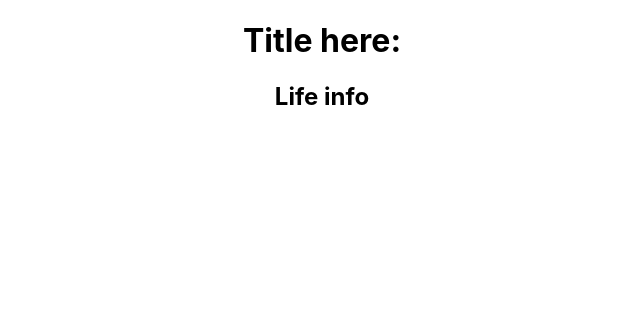
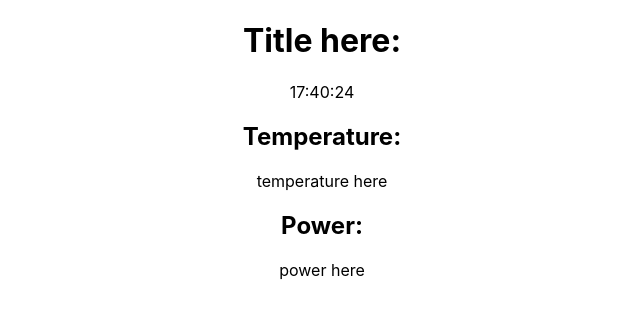
Before and after one commit to Natalalia/meteo, a React (Create React App) app: page / in a window 1280 px wide. Shown: the top 314 px of the page, without its empty margins (318-958 px from the left). Built offline with nearby package versions, Linux system fonts and the light colour scheme.

Commit message:
getting updated time every 5 seconds

```diff
--- a/src/components/LifeInfo.jsx
+++ b/src/components/LifeInfo.jsx
@@ -1,9 +1,35 @@
 import React, { Component } from "react";
 
 class LifeInfo extends Component {
-  state = {};
+  state = {
+    time: null
+  };
+
+  componentDidMount() {
+    this.setState({
+      time: Date.now()
+    });
+    this.interval = setInterval(() => {
+      this.setState({
+        time: Date.now()
+      });
+    }, 5000); // quizá luego debería ser el tiempo cada segundo
+  }
+
+  componentWillUnmount() {
+    clearInterval(this.interval);
+  }
+
   render() {
-    return <h2>Life info</h2>;
+    return (
+      <>
+        <span>{new Date().toLocaleTimeString("en-US", { hour12: false })}</span>
+        <h2>Temperature:</h2>
+        <span>temperature here</span>
+        <h2>Power:</h2>
+        <span>power here</span>
+      </>
+    );
   }
 }
 
```
